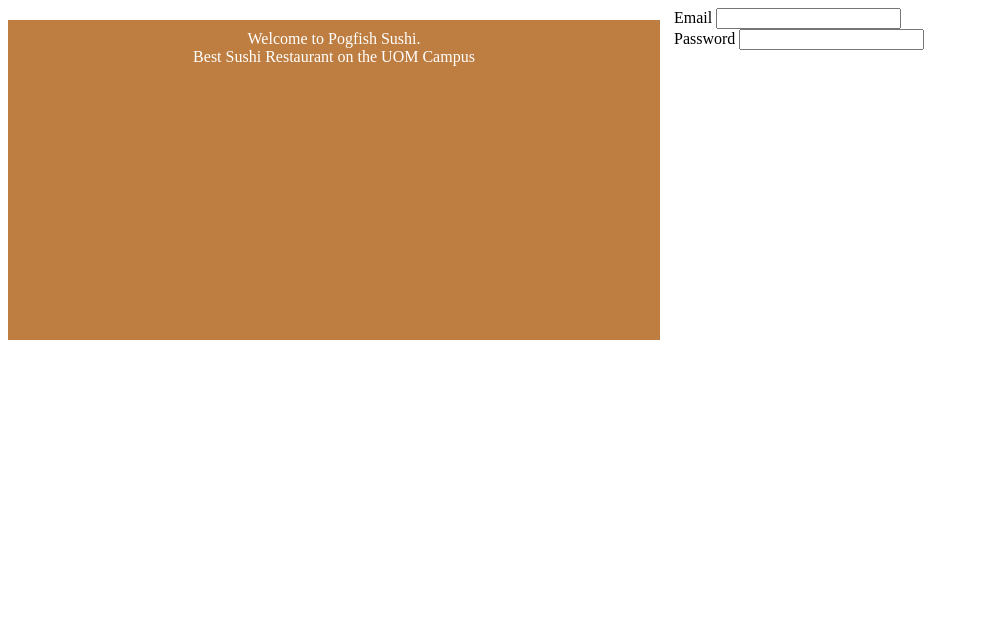
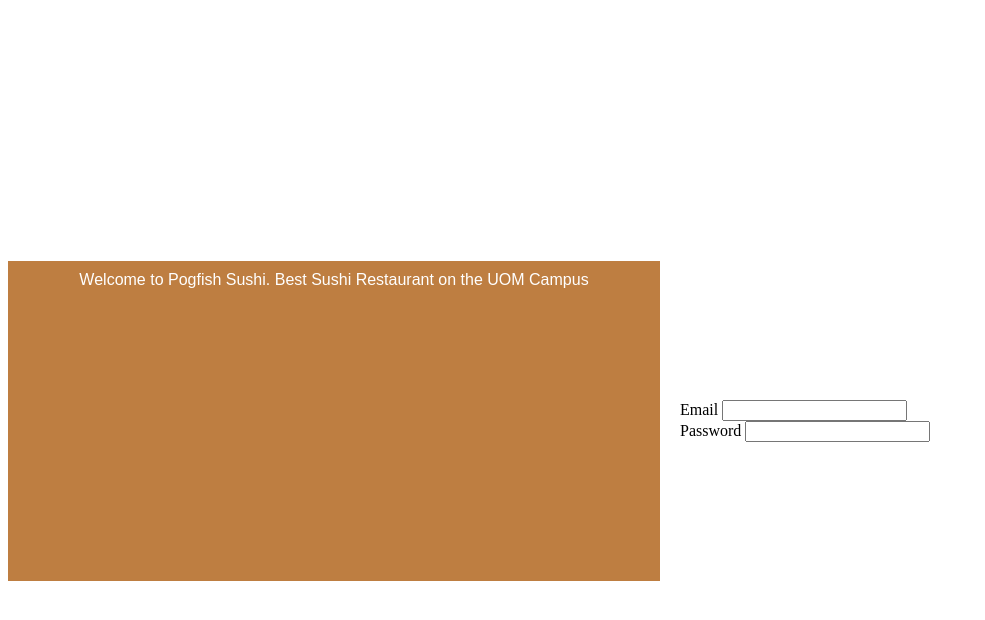
Before and after one commit to MaximCamilleri/Sushi-Restaurant-Template, a PHP site: page / in a window 1280 px wide. Shown: the top 620 px of the page, without its empty margins (0-985 px from the left). Run offline with PHP 8.4, Linux system fonts and the light colour scheme.

Commit message:
set up general css template

```diff
--- a/index.html
+++ b/index.html
@@ -13,14 +13,15 @@
     </head>
 
     <body>
-
+        <div id = "middleSection">
              <div id = "welcome">
                  <div id = "container">
-                Welcome to Pogfish Sushi.<br>
+                     Welcome to Pogfish Sushi.
                      Best Sushi Restaurant on the UOM Campus
                 </div>
 
             </div>
+
             <div id = "credentials">
                 <form method="POST">
                     <label for="">Email</label>
@@ -31,5 +32,7 @@
 
                 </form>
              </div>
+        </div>
+
     </body>
 </html>
--- a/loginCSS.css
+++ b/loginCSS.css
@@ -1,20 +1,37 @@
+
+#middleSection{
+    display: flex;
+    align-items: center;
+    padding-top: 20%;
+
+ }
+
  #welcome{
      background-color: rgb(190, 126, 65);
      padding: 10px;
      width: 50%;
+     top: 50%;
      height: 300px;
+     justify-content: center;
      text-align: center;
      position: relative;
      color: #fff;
+
      display: inline-block;
  }
 
  #container{
-    display: flex;
+     display: block;
      justify-content: center;
      align-content: center;
+     font-family: Arial, Helvetica, sans-serif;
+
  }
  #credentials{
+     position: relative;
+     top: 50%;
      margin-left: 10px;
      display: inline-block;
+     padding:10px;
+
  }
```
Lines whose indentation alone changed are shown as unchanged.
